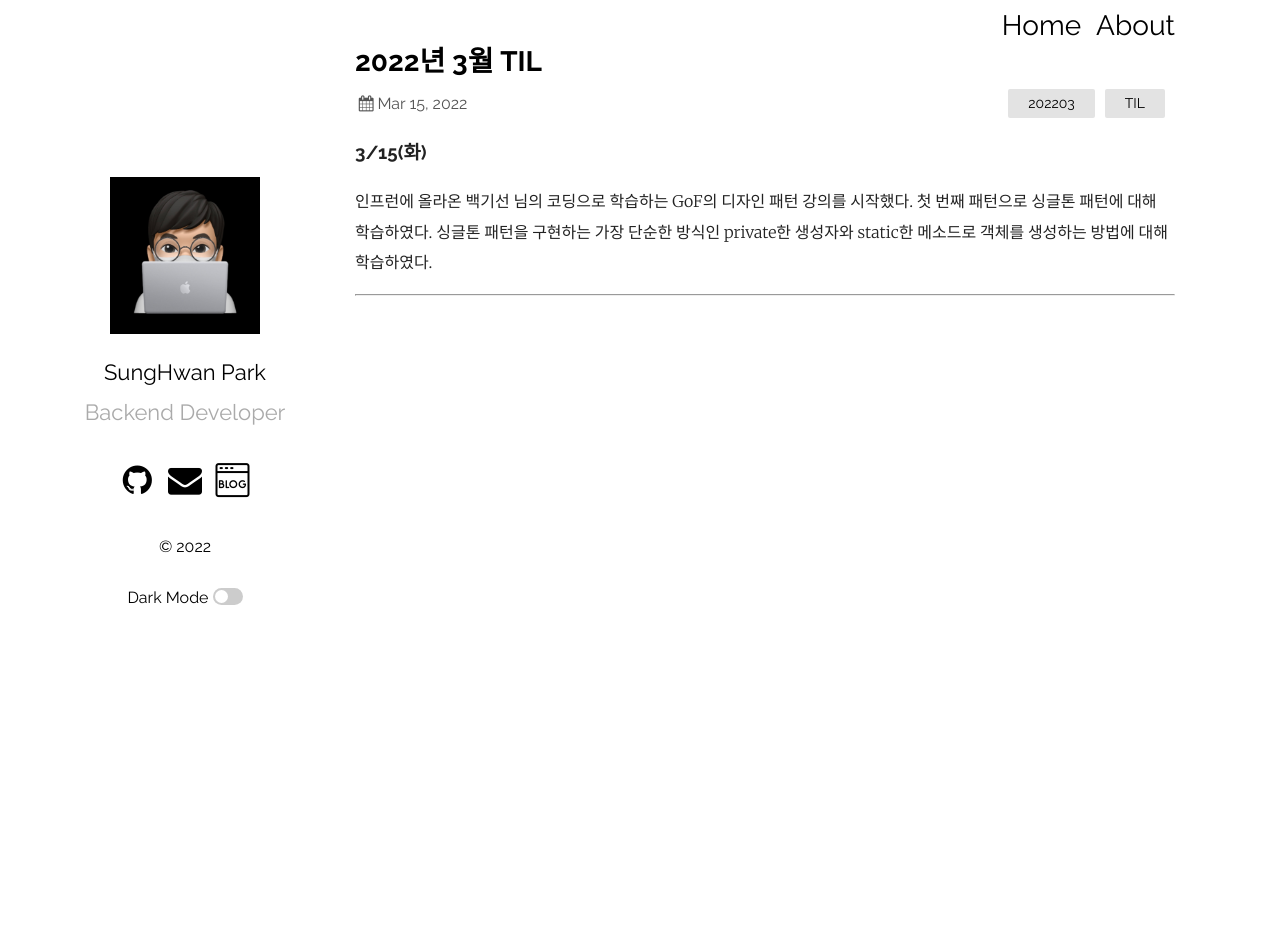
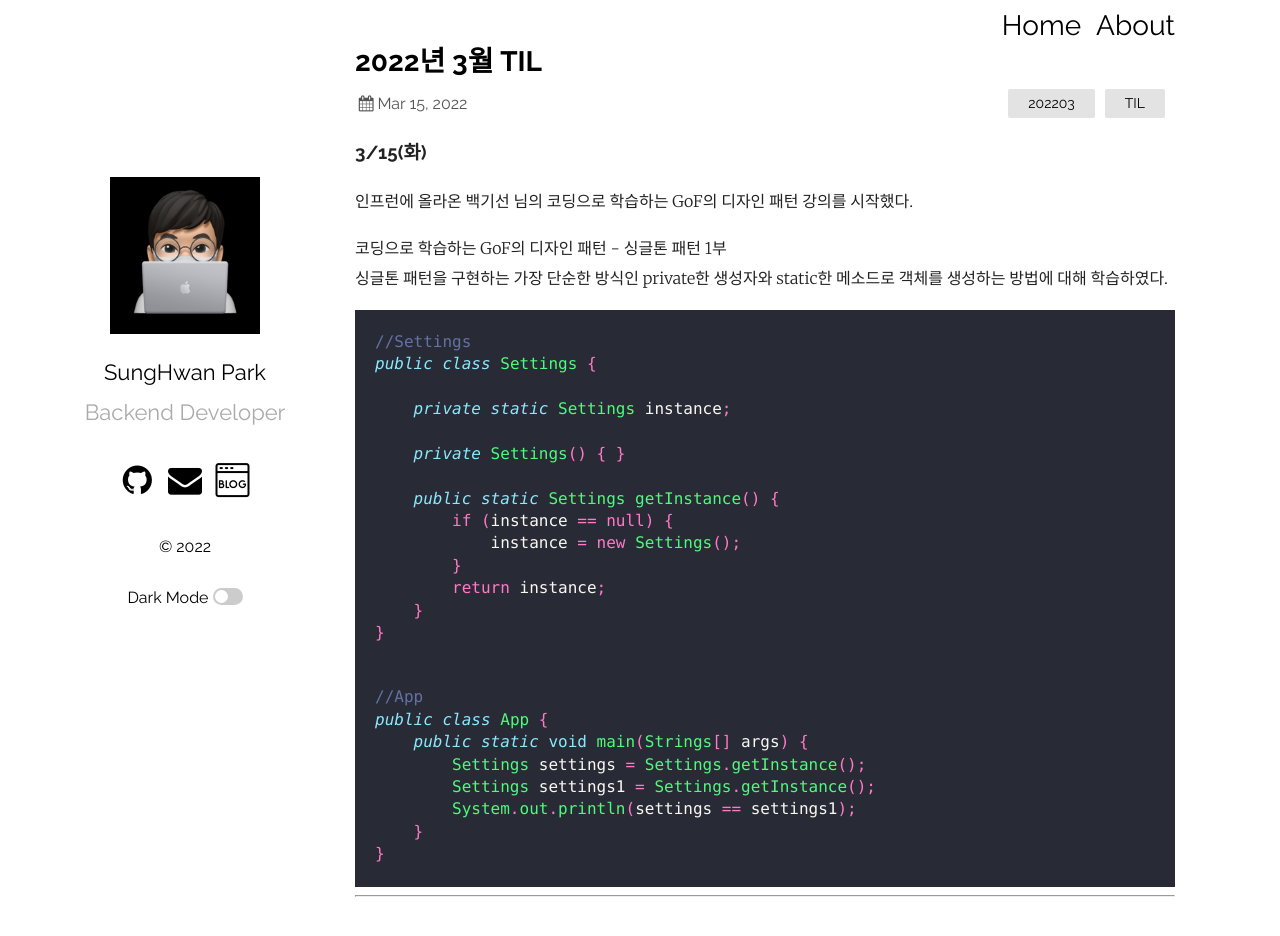
Before and after one commit to mrpark219/TIL, a Jekyll site: the page built from _posts/2022-03-13-3월TIL.markdown, in a window 1280 px wide and 942 px high. Shown: the top 936 px of the window. Built offline with Jekyll 4.4.1, drawn with Linux system fonts in a browser that asks for light colours; comment, search, counter and statistics services are not loaded.

Commit message:
feat: 2022-03-15 TIL 보강

````diff
--- a/_posts/2022-03-13-3월TIL.markdown
+++ b/_posts/2022-03-13-3월TIL.markdown
@@ -8,7 +8,36 @@ categories: 202203 TIL
 ### 3/15(화)
 
 인프런에 올라온 백기선 님의 코딩으로 학습하는 GoF의 디자인 패턴 강의를 시작했다.
-첫 번째 패턴으로 싱글톤 패턴에 대해 학습하였다.
+
+코딩으로 학습하는 GoF의 디자인 패턴 - 싱글톤 패턴 1부<br/>
 싱글톤 패턴을 구현하는 가장 단순한 방식인 private한 생성자와 static한 메소드로 객체를 생성하는 방법에 대해 학습하였다.
 
+```java
+//Settings
+public class Settings {
+
+    private static Settings instance;
+
+    private Settings() { }
+
+    public static Settings getInstance() {
+        if (instance == null) {
+            instance = new Settings();
+        }
+        return instance;
+    }
+}
+```
+
+```java
+//App
+public class App {
+    public static void main(Strings[] args) {
+        Settings settings = Settings.getInstance();
+        Settings settings1 = Settings.getInstance();
+        System.out.println(settings == settings1);
+    }
+}
+```
+
 ---
````
